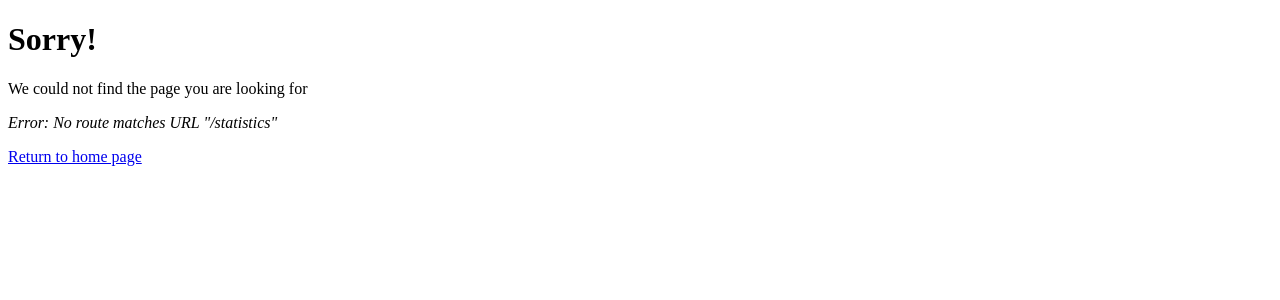
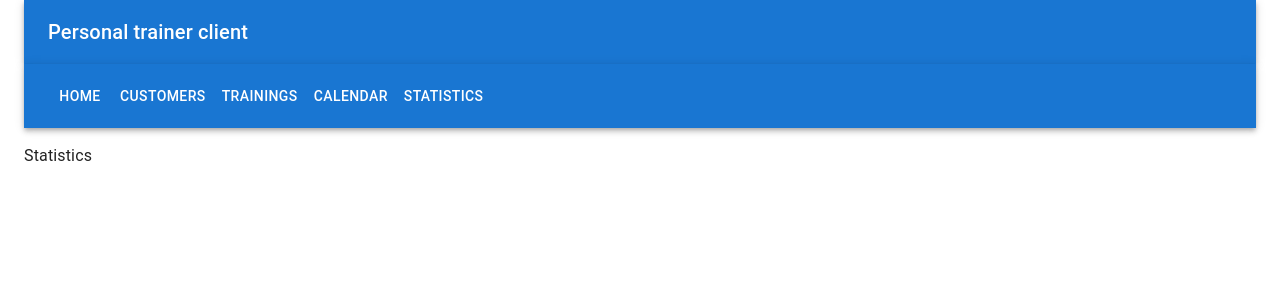
Before and after one commit to devaajanne/personal-trainer-client, a React (Vite) app: page /statistics in a window 1280 px wide. Shown: the top 300 px of the page. Built offline with nearby package versions, Linux system fonts and the light colour scheme.

Commit message:
Renamed components and paths

```diff
--- a/src/App.jsx
+++ b/src/App.jsx
@@ -22,16 +22,16 @@ export default function App() {
             <Button component={Link} to='/' color='inherit'>
               Home
             </Button>
-            <Button component={Link} to='/customerlist' color='inherit'>
+            <Button component={Link} to='/customers' color='inherit'>
               Customers
             </Button>
-            <Button component={Link} to='/traininglist' color='inherit'>
+            <Button component={Link} to='/trainings' color='inherit'>
               Trainings
             </Button>
-            <Button component={Link} to='/trainingcalendar' color='inherit'>
+            <Button component={Link} to='/calendar' color='inherit'>
               Calendar
             </Button>
-            <Button component={Link} to='/trainingstatistics' color='inherit'>
+            <Button component={Link} to='/statistics' color='inherit'>
               Statistics
             </Button>
           </Toolbar>
--- /dev/null
+++ b/src/components/Calendar.jsx
@@ -0,0 +1,7 @@
+export default function Calendar() {
+  return (
+    <div>
+      <p>Calendar</p>
+    </div>
+  );
+}
--- a/src/components/CustomerList.jsx
+++ /dev/null
@@ -1,7 +0,0 @@
-export default function CustomerList() {
-  return (
-    <div>
-      <p>Customer list</p>
-    </div>
-  );
-}
--- /dev/null
+++ b/src/components/Customers.jsx
@@ -0,0 +1,7 @@
+export default function Customers() {
+  return (
+    <div>
+      <p>Customers</p>
+    </div>
+  );
+}
--- /dev/null
+++ b/src/components/Statistics.jsx
@@ -0,0 +1,7 @@
+export default function Statistics() {
+  return (
+    <div>
+      <p>Statistics</p>
+    </div>
+  );
+}
--- a/src/components/TrainingCalendar.jsx
+++ /dev/null
@@ -1,7 +0,0 @@
-export default function TrainingCalendar() {
-  return (
-    <div>
-      <p>Training calendar</p>
-    </div>
-  );
-}
--- a/src/components/TrainingList.jsx
+++ /dev/null
@@ -1,7 +0,0 @@
-export default function TrainingList() {
-  return (
-    <div>
-      <p>TrainingList</p>
-    </div>
-  );
-}
--- a/src/components/TrainingStatistics.jsx
+++ /dev/null
@@ -1,7 +0,0 @@
-export default function TrainingStatistics() {
-  return (
-    <div>
-      <p>Training statistics</p>
-    </div>
-  );
-}
--- /dev/null
+++ b/src/components/Trainings.jsx
@@ -0,0 +1,7 @@
+export default function Trainings() {
+  return (
+    <div>
+      <p>Trainings</p>
+    </div>
+  );
+}
```
Also changed, not shown: src/main.jsx (+12 -12 lines).
